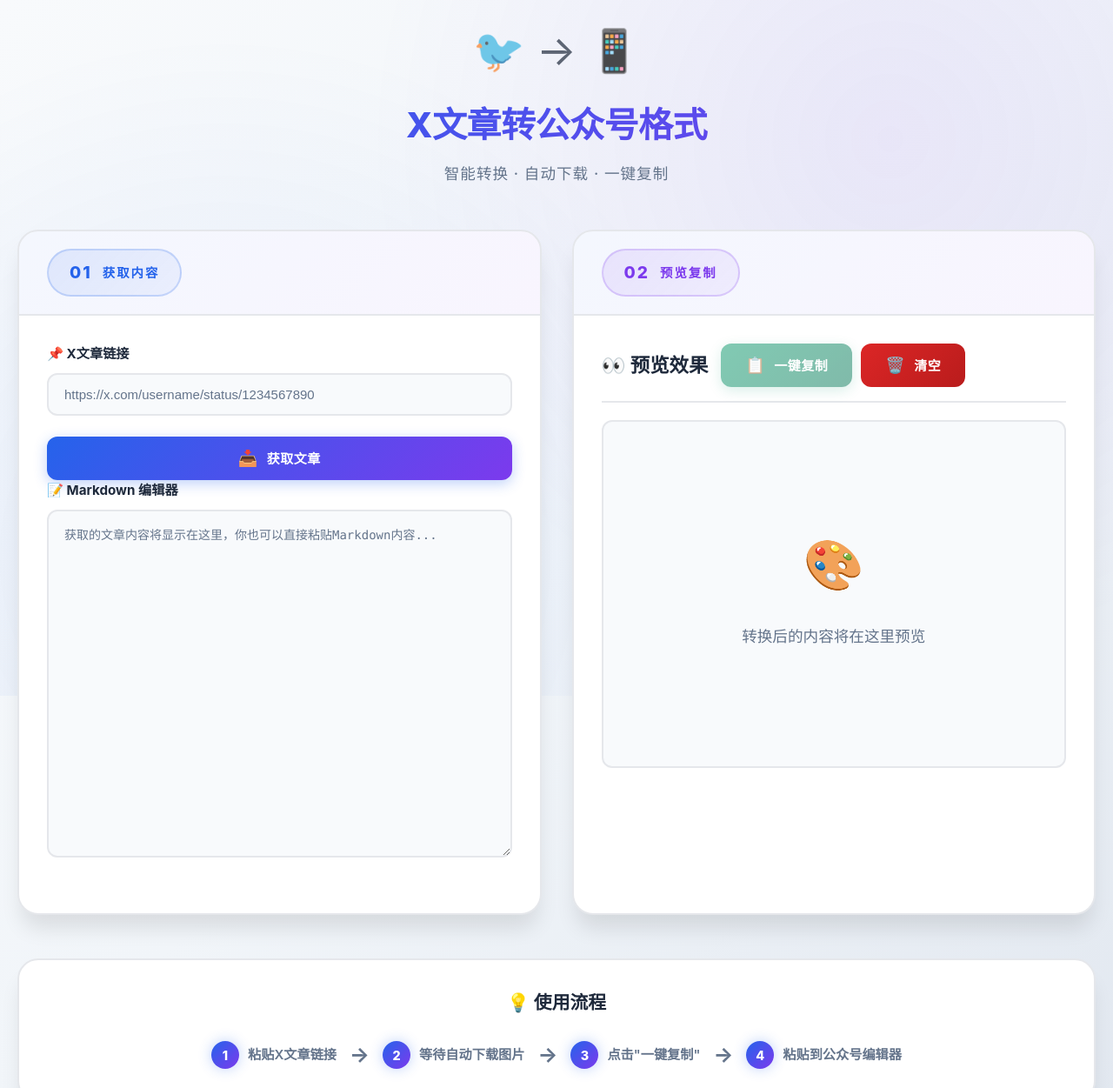
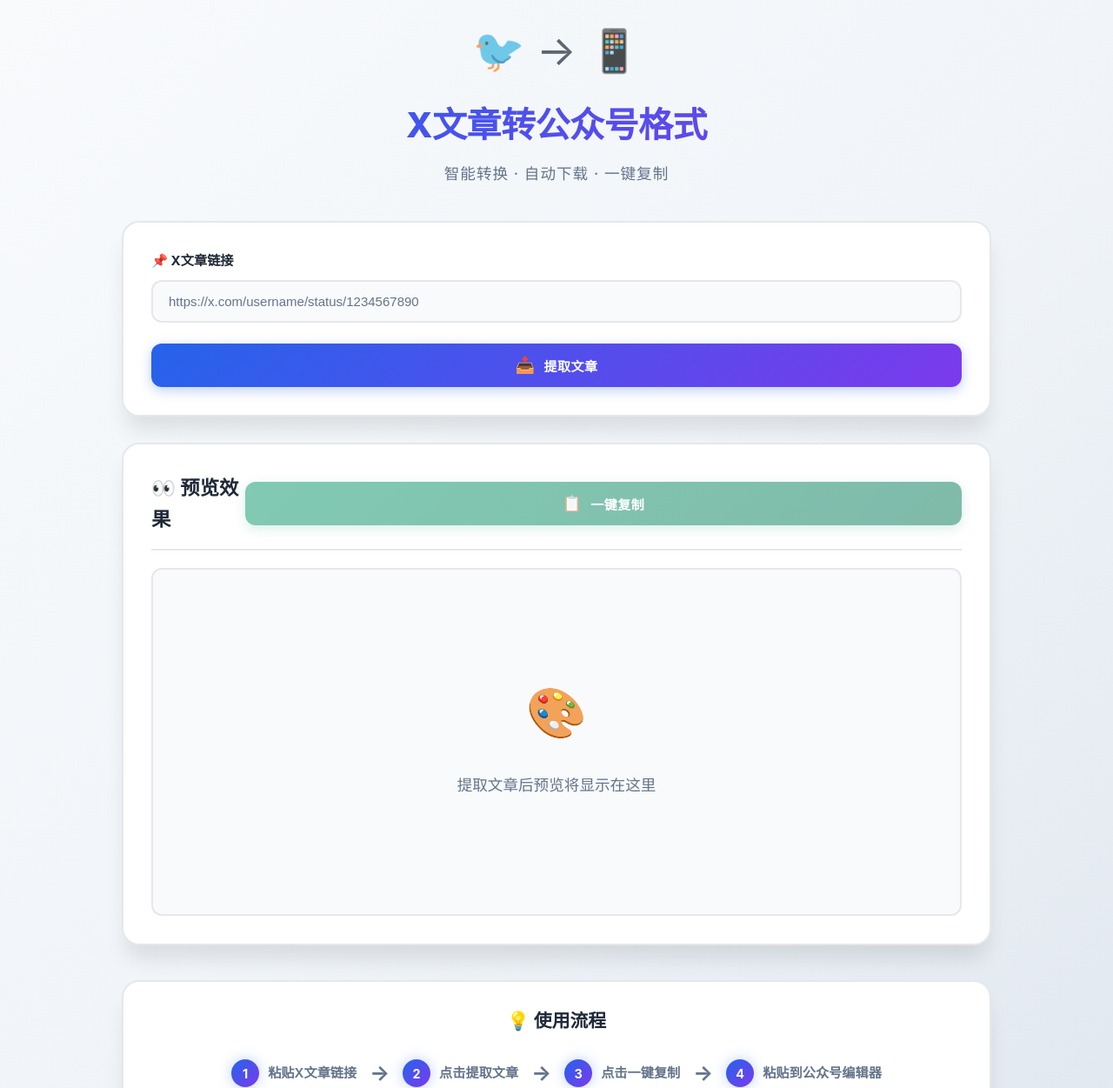
Before and after one commit to Jorble/x-to-wechat, a website: page index.html in a window 1280 px wide. Shown: the top 1251 px of the page at 87% size. Drawn offline with Linux system fonts and the light colour scheme.

Commit message:
Simplify interface - remove markdown editor

```diff
--- a/app.js
+++ b/app.js
@@ -12,7 +12,6 @@
     bindEvents() {
         document.getElementById('fetchBtn').addEventListener('click', () => this.fetchXArticle());
         document.getElementById('copyBtn').addEventListener('click', () => this.copyToClipboard());
-        document.getElementById('clearBtn').addEventListener('click', () => this.clearAll());
     }
 
     async fetchXArticle() {
@@ -26,7 +25,7 @@
 
         const fetchBtn = document.getElementById('fetchBtn');
         const originalText = fetchBtn.innerHTML;
-        fetchBtn.innerHTML = '<span class="loading"></span> 获取中...';
+        fetchBtn.innerHTML = '<span class="loading"></span> 提取中...';
         fetchBtn.disabled = true;
 
         try {
@@ -40,18 +39,26 @@
             const text = await response.text();
             const markdown = this.parseResponseToMarkdown(text);
 
-            document.getElementById('markdownEditor').value = markdown;
-
-            fetchBtn.innerHTML = '<span class="loading"></span> 转换中...';
+            this.markdownText = markdown;
             this.showToast('文章获取成功！正在转换格式...');
 
-            setTimeout(() => {
-                this.convertToWechat();
-            }, 500);
+            this.formattedHTML = await this.parseMarkdownForWechat(this.markdownText);
+
+            const preview = document.getElementById('preview');
+            preview.innerHTML = this.formattedHTML;
+
+            document.getElementById('copyBtn').disabled = false;
+
+            fetchBtn.innerHTML = '<span class="btn-icon">📥</span> 重新提取';
+            fetchBtn.disabled = false;
+
+            this.showToast('🎉 转换完成！可以一键复制了');
 
         } catch (error) {
             console.error('Error:', error);
-            this.showToast('获取文章失败，请检查链接是否正确', 'error');
+            this.showToast('提取文章失败，请检查链接是否正确', 'error');
+
+            const fetchBtn = document.getElementById('fetchBtn');
             fetchBtn.innerHTML = originalText;
             fetchBtn.disabled = false;
         }
@@ -96,37 +103,6 @@
         cleaned = cleaned.replace(/^>[\s\n]+关于作者/gim, '\n\n---\n\n## 关于作者');
 
         return cleaned.trim();
-    }
-
-    async convertToWechat() {
-        this.markdownText = document.getElementById('markdownEditor').value.trim();
-
-        if (!this.markdownText) {
-            this.showToast('请先获取或输入内容', 'error');
-            return;
-        }
-
-        try {
-            this.formattedHTML = await this.parseMarkdownForWechat(this.markdownText);
-
-            const preview = document.getElementById('preview');
-            preview.innerHTML = this.formattedHTML;
-
-            document.getElementById('copyBtn').disabled = false;
-
-            const fetchBtn = document.getElementById('fetchBtn');
-            fetchBtn.innerHTML = '<span class="btn-icon">📥</span> 获取文章';
-            fetchBtn.disabled = false;
-
-            this.showToast('🎉 格式转换完成！可以一键复制了');
-        } catch (error) {
-            console.error('Error in convertToWechat:', error);
-            this.showToast('转换失败：' + error.message, 'error');
-
-            const fetchBtn = document.getElementById('fetchBtn');
-            fetchBtn.innerHTML = '<span class="btn-icon">📥</span> 获取文章';
-            fetchBtn.disabled = false;
-        }
     }
 
     async parseMarkdownForWechat(markdown) {
@@ -446,21 +422,6 @@
         });
     }
 
-    clearAll() {
-        document.getElementById('xUrl').value = '';
-        document.getElementById('markdownEditor').value = '';
-        document.getElementById('preview').innerHTML = `
-            <div class="placeholder">
-                <div class="placeholder-icon">🎨</div>
-                <p>转换后的内容将在这里预览</p>
-            </div>
-        `;
-        document.getElementById('copyBtn').disabled = true;
-        this.markdownText = '';
-        this.formattedHTML = '';
-        this.showToast('已清空所有内容');
-    }
-
     showToast(message, type = 'success') {
         const existingToast = document.querySelector('.toast');
         if (existingToast) {
--- a/index.html
+++ b/index.html
@@ -16,15 +16,8 @@
             </div>
         </header>
 
-        <div class="main-content">
-            <div class="step-section">
-                <div class="step-header">
-                    <div class="step-badge step-1">
-                        <span class="step-number">01</span>
-                        <span class="step-label">获取内容</span>
-                    </div>
-                </div>
-                <div class="step-content">
+        <div class="main-content-simple">
+            <div class="input-section">
                 <div class="input-group">
                     <label for="xUrl">📌 X文章链接</label>
                     <input type="text" id="xUrl" placeholder="https://x.com/username/status/1234567890">
@@ -32,42 +25,22 @@
 
                 <button id="fetchBtn" class="btn primary">
                     <span class="btn-icon">📥</span>
-                        获取文章
+                    提取文章
                 </button>
-
-                    <div class="editor-group">
-                        <label for="markdownEditor">📝 Markdown 编辑器</label>
-                        <textarea id="markdownEditor" placeholder="获取的文章内容将显示在这里，你也可以直接粘贴Markdown内容..."></textarea>
-                    </div>
-                </div>
             </div>
 
-            <div class="step-section">
-                <div class="step-header">
-                    <div class="step-badge step-2">
-                        <span class="step-number">02</span>
-                        <span class="step-label">预览复制</span>
-                    </div>
-                </div>
-                <div class="step-content">
+            <div class="preview-section">
                 <div class="preview-header">
                     <h2>👀 预览效果</h2>
-                        <div class="preview-actions">
                     <button id="copyBtn" class="btn success" disabled>
                         <span class="btn-icon">📋</span>
                         一键复制
                     </button>
-                            <button id="clearBtn" class="btn danger">
-                                <span class="btn-icon">🗑️</span>
-                                清空
-                            </button>
-                        </div>
                 </div>
                 <div id="preview" class="preview-content">
                     <div class="placeholder">
                         <div class="placeholder-icon">🎨</div>
-                            <p>转换后的内容将在这里预览</p>
-                        </div>
+                        <p>提取文章后预览将显示在这里</p>
                     </div>
                 </div>
             </div>
@@ -83,12 +56,12 @@
                 <div class="flow-arrow">→</div>
                 <div class="flow-step">
                     <div class="flow-dot">2</div>
-                    <div class="flow-text">等待自动下载图片</div>
+                    <div class="flow-text">点击提取文章</div>
                 </div>
                 <div class="flow-arrow">→</div>
                 <div class="flow-step">
                     <div class="flow-dot">3</div>
-                    <div class="flow-text">点击"一键复制"</div>
+                    <div class="flow-text">点击一键复制</div>
                 </div>
                 <div class="flow-arrow">→</div>
                 <div class="flow-step">
--- a/styles.css
+++ b/styles.css
@@ -14,9 +14,9 @@
     --danger-hover: #b91c1c;
     --bg-gradient: linear-gradient(135deg, #f8fafc 0%, #f1f5f9 50%, #e2e8f0 100%);
     --card-bg: #ffffff;
-    --card-border: #e5e7eb;
-    --text-primary: #1e293b;
+    --text-primary: #1f2937;
     --text-secondary: #64748b;
+    --border-color: #e5e7eb;
     --shadow-sm: 0 1px 2px 0 rgba(0, 0, 0, 0.05);
     --shadow-md: 0 4px 6px -1px rgba(0, 0, 0, 0.1);
     --shadow-lg: 0 10px 15px -3px rgba(0, 0, 0, 0.1);
@@ -31,36 +31,18 @@
     line-height: 1.6;
     -webkit-font-smoothing: antialiased;
     -moz-osx-font-smoothing: grayscale;
-    position: relative;
-    overflow-x: hidden;
-}
-
-body::before {
-    content: '';
-    position: fixed;
-    top: 0;
-    left: 0;
-    right: 0;
-    bottom: 0;
-    background:
-        radial-gradient(circle at 20% 80%, rgba(37, 99, 235, 0.08) 0%, transparent 50%),
-        radial-gradient(circle at 80% 20%, rgba(124, 58, 237, 0.08) 0%, transparent 50%);
-    pointer-events: none;
-    z-index: 0;
 }
 
 .container {
-    max-width: 1400px;
+    max-width: 1000px;
     margin: 0 auto;
-    position: relative;
-    z-index: 1;
 }
 
 .header-content {
     text-align: center;
     color: var(--text-primary);
-    margin-bottom: 50px;
-    animation: fadeInDown 0.8s ease-out;
+    margin-bottom: 40px;
+    animation: fadeInDown 0.6s ease-out;
 }
 
 .logo {
@@ -87,78 +69,23 @@
     letter-spacing: 1px;
 }
 
-.main-content {
+.main-content-simple {
     display: grid;
-;
-    grid-template-columns: 1fr 1fr;
-    gap: 35px;
-    margin-bottom: 50px;
-    animation: fadeInUp 0.8s ease-out 0.2s both;
+    grid-template-columns: 1fr;
+    gap: 30px;
+    margin-bottom: 40px;
+    animation: fadeInUp 0.6s ease-out 0.2s both;
 }
 
-@media (max-width: 1024px) {
-    .main-content {
-        grid-template-columns: 1fr;
-    }
-
-    header h1 {
-        font-size: 2rem;
-    }
-
-    .logo {
-        font-size: 2.5rem;
-    }
+.input-section, .preview-section {
+    background: var(--card-bg);
+    border-radius: 20px;
+    padding: 32px;
+    box-shadow: var(--shadow-xl);
+    border: 2px solid var(--border-color);
 }
 
-.step-section {
-    background: var(--card-bg);
-    border-radius: 24px;
-    padding: 0;
-    border: 2px solid var(--card-border);
-    box-shadow: var(--shadow-xl);
-    overflow: hidden;
-}
-
-.step-header {
-    background: linear-gradient(135deg, rgba(37, 99, 235, 0.05) 0%, rgba(124, 58, 237, 0.05) 100%);
-    padding: 20px 32px;
-    border-bottom: 2px solid var(--card-border);
-}
-
-.step-badge {
-    display: inline-flex;
-    align-items: center;
-    gap: 12px;
-    padding: 10px 24px;
-    border-radius: 50px;
-    font-size: 0.9rem;
-    font-weight: 700;
-    text-transform: uppercase;
-    letter-spacing: 2px;
-}
-
-.step-1 {
-    background: linear-gradient(135deg, rgba(37, 99, 235, 0.1) 0%, rgba(37, 99, 235, 0.05) 100%);
-    border: 2px solid rgba(37, 99, 235, 0.2);
-    color: var(--primary-color);
-}
-
-.step-2 {
-    background: linear-gradient(135deg, rgba(124, 58, 237, 0.1) 0%, rgba(124, 58, 237, 0.05) 100%);
-    border: 2px solid rgba(124, 58, 237, 0.2);
-    color: var(--secondary-color);
-}
-
-.step-number {
-    font-size: 1.2rem;
-    font-weight: 800;
-}
-
-.step-content {
-    padding: 32px;
-}
-
-.input-group, .editor-group {
+.input-group {
     margin-bottom: 24px;
 }
 
@@ -173,7 +100,7 @@
 #xUrl {
     width: 100%;
     padding: 14px 18px;
-    border: 2px solid var(--card-border);
+    border: 2px solid var(--border-color);
     border-radius: 12px;
     font-size: 15px;
     transition: all 0.3s cubic-bezier(0.4, 0, 0.2, 1);
@@ -190,12 +117,6 @@
 
 #xUrl::placeholder {
     color: var(--text-secondary);
-}
-
-.button-group {
-    display: flex;
-    gap: 12px;
-    margin-bottom: 24px;
 }
 
 .btn {
@@ -235,56 +156,21 @@
 .primary {
     background: linear-gradient(135deg, var(--primary-color) 0%, var(--secondary-color) 100%);
     color: white;
-    box-shadow: 0 4px 15px rgba(37, 99, 235, 0.3);
+    box-shadow: 0 4px 14px rgba(37, 99, 235, 0.3);
 }
 
 .primary:hover:not(:disabled) {
-    box-shadow: 0 6px 25px rgba(37, 99, 235, 0.4);
+    box-shadow: 0 6px 20px rgba(37, 99, 235, 0.4);
 }
 
 .success {
     background: linear-gradient(135deg, var(--success-color) 0%, #047857 100%);
     color: white;
-    box-shadow: 0 4px 15px rgba(5, 150, 105, 0.3);
+    box-shadow: 0 4px 14px rgba(5, 150, 105, 0.3);
 }
 
 .success:hover:not(:disabled) {
-    box-shadow: 0 6px 25px rgba(5, 150, 105, 0.4);
-}
-
-.danger {
-    background: linear-gradient(135deg, var(--danger-color) 0%, var(--danger-hover) 100%);
-    color: white;
-}
-
-.danger:hover:not(:disabled) {
-    box-shadow: 0 6px 25px rgba(220, 38, 38, 0.4);
-}
-
-#markdownEditor {
-    width: 100%;
-    height: 400px;
-    padding: 16px 18px;
-    border: 2px solid var(--card-border);
-    border-radius: 12px;
-    font-size: 14px;
-    font-family: 'SF Mono', 'Monaco', 'Inconsolata', 'Fira Mono', 'Droid Sans Mono', 'Source Code Pro', monospace;
-    resize: vertical;
-    transition: all 0.3s cubic-bezier(0.4, 0, 0.2, 1);
-    background: #f8fafc;
-    color: var(--text-primary);
-    line-height: 1.6;
-}
-
-#markdownEditor:focus {
-    outline: none;
-    border-color: var(--primary-color);
-    box-shadow: 0 0 0 4px rgba(37, 99, 235, 0.1);
-    background: white;
-}
-
-#markdownEditor::placeholder {
-    color: var(--text-secondary);
+    box-shadow: 0 6px 20px rgba(5, 150, 105, 0.4);
 }
 
 .preview-header {
@@ -293,7 +179,7 @@
     align-items: center;
     margin-bottom: 20px;
     padding-bottom: 16px;
-    border-bottom: 2px solid var(--card-border);
+    border-bottom: 2px solid var(--border-color);
 }
 
 .preview-header h2 {
@@ -302,22 +188,11 @@
     font-weight: 700;
 }
 
-.preview-actions {
-    display: flex;
-    gap: 10px;
-    flex: 1;
-    margin-left: 15px;
-}
-
-.preview-actions .btn {
-    width: auto;
-}
-
 .preview-content {
     min-height: 400px;
-    max-height: 500px;
+    max-height: 600px;
     overflow-y: auto;
-    border: 2px solid var(--card-border);
+    border: 2px solid var(--border-color);
     border-radius: 12px;
     padding: 20px;
     background: #f8fafc;
@@ -328,17 +203,17 @@
 }
 
 .preview-content::-webkit-scrollbar-track {
-    background: #f1fari;
+    background: #f1f3f4;
     border-radius: 4px;
 }
 
 .preview-content::-webkit-scrollbar-thumb {
-    background: var(--text-secondary);
+    background: #cbd5e0;
     border-radius: 4px;
 }
 
 .preview-content::-webkit-scrollbar-thumb:hover {
-    background: var(--text-primary);
+    background: #94a3b8;
 }
 
 .placeholder {
@@ -363,11 +238,11 @@
 
 .tips {
     background: var(--card-bg);
-    border-radius: 24px;
-    padding: 32px;
-    border: 2px solid var(--card-border);
+    border-radius: 20px;
+    padding: 28px 32px;
     box-shadow: var(--shadow-xl);
-    animation: fadeInUp 0.8s ease-out 0.4s both;
+    border: 2px solid var(--border-color);
+    animation: fadeInUp 0.6s ease-out 0.4s both;
 }
 
 .tips h3 {
@@ -401,7 +276,7 @@
     display: flex;
     align-items: center;
     justify-content: center;
-    font-weight: 800;
+    font-weight: 700;
     font-size: 0.9rem;
     box-shadow: 0 0 15px rgba(37, 99, 235, 0.3);
 }
@@ -432,16 +307,15 @@
     position: fixed;
     top: 30px;
     right: 30px;
-    background: white;
-    color: var(--text-primary);
+    background: var(--success-color);
+    color: white;
     padding: 18px 28px;
     border-radius: 12px;
     box-shadow: var(--shadow-xl);
-    border: 2px solid var(--card-border);
     transform: translateX(150%);
     transition: transform 0.4s cubic-bezier(0.4, 0, 0.2, 1);
     z-index: 1000;
-    font-weight: 600;
+    font-weight: 500;
     font-size: 0.95rem;
 }
 
@@ -450,13 +324,11 @@
 }
 
 .toast.error {
-    border-color: rgba(220, 38, 38, 0.3);
-    color: var(--danger-color);
+    background: var(--danger-color);
 }
 
 .toast.info {
-    border-color: rgba(37, 99, 235, 0.3);
-    color: var(--primary-color);
+    background: var(--primary-color);
 }
 
 @keyframes spin {
```
Also changed, not shown: test-parse.js (added, +75 -0 lines). Lines whose indentation alone changed are shown as unchanged.
